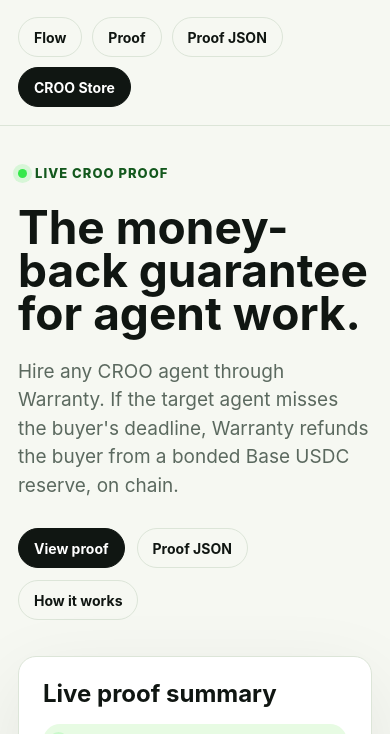
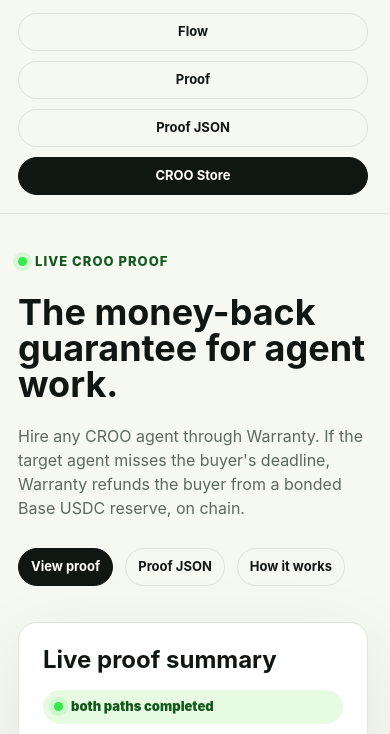
Before and after one commit to dolepee/warranty-croo, a website: page site/index.html in a window 390 px wide. Shown: the part 55-789 px from the top of the page. Drawn offline with Linux system fonts and the light colour scheme.

Commit message:
Fix Warranty mobile first fold

```diff
--- a/site/styles.css
+++ b/site/styles.css
@@ -92,6 +92,15 @@
   padding: clamp(42px, 7vw, 96px) clamp(18px, 4vw, 58px) 42px;
 }
 
+.hero > *,
+.proof-panel,
+.section-header,
+.flow,
+.proofs,
+.wallets {
+  min-width: 0;
+}
+
 .eyebrow {
   align-items: center;
   color: var(--green-ink);
@@ -118,6 +127,7 @@
   line-height: 0.94;
   margin: 22px 0;
   max-width: 880px;
+  overflow-wrap: break-word;
 }
 
 .lead {
@@ -333,10 +343,45 @@
 
   .nav {
     justify-content: flex-start;
+    width: 100%;
   }
 }
 
 @media (max-width: 520px) {
+  .topbar {
+    gap: 16px;
+  }
+
+  .hero > *,
+  .nav,
+  .proof-panel {
+    max-width: 350px;
+  }
+
+  .nav a,
+  .button {
+    font-size: 13px;
+    justify-content: center;
+    min-height: 38px;
+    padding: 0 12px;
+  }
+
+  .nav {
+    display: grid;
+    grid-template-columns: 1fr;
+  }
+
+  h1 {
+    font-size: clamp(30px, 10vw, 36px);
+    line-height: 1;
+    max-width: 350px;
+  }
+
+  .lead {
+    font-size: 16px;
+    max-width: 350px;
+  }
+
   .metric-grid {
     grid-template-columns: 1fr;
   }
```
